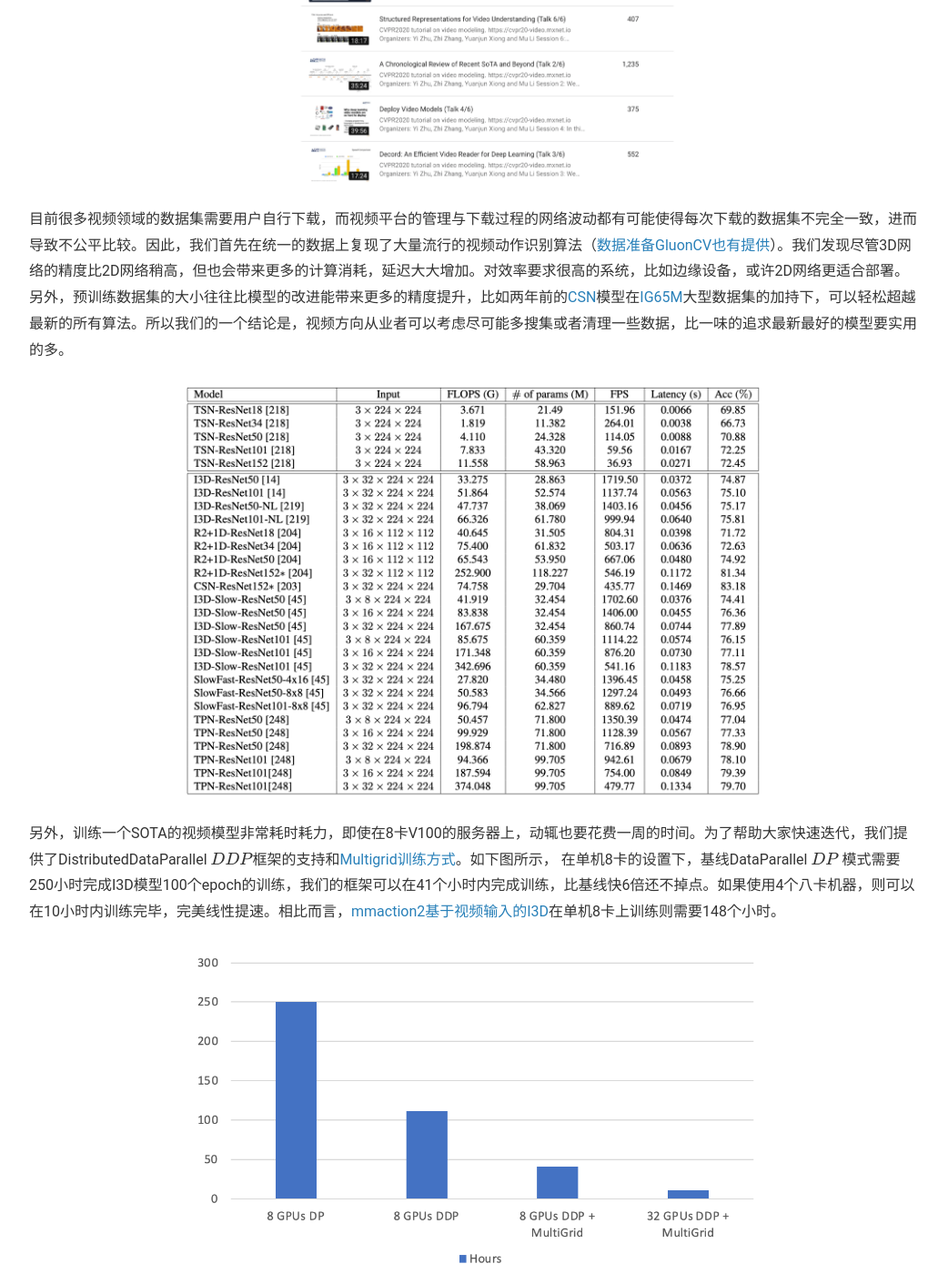
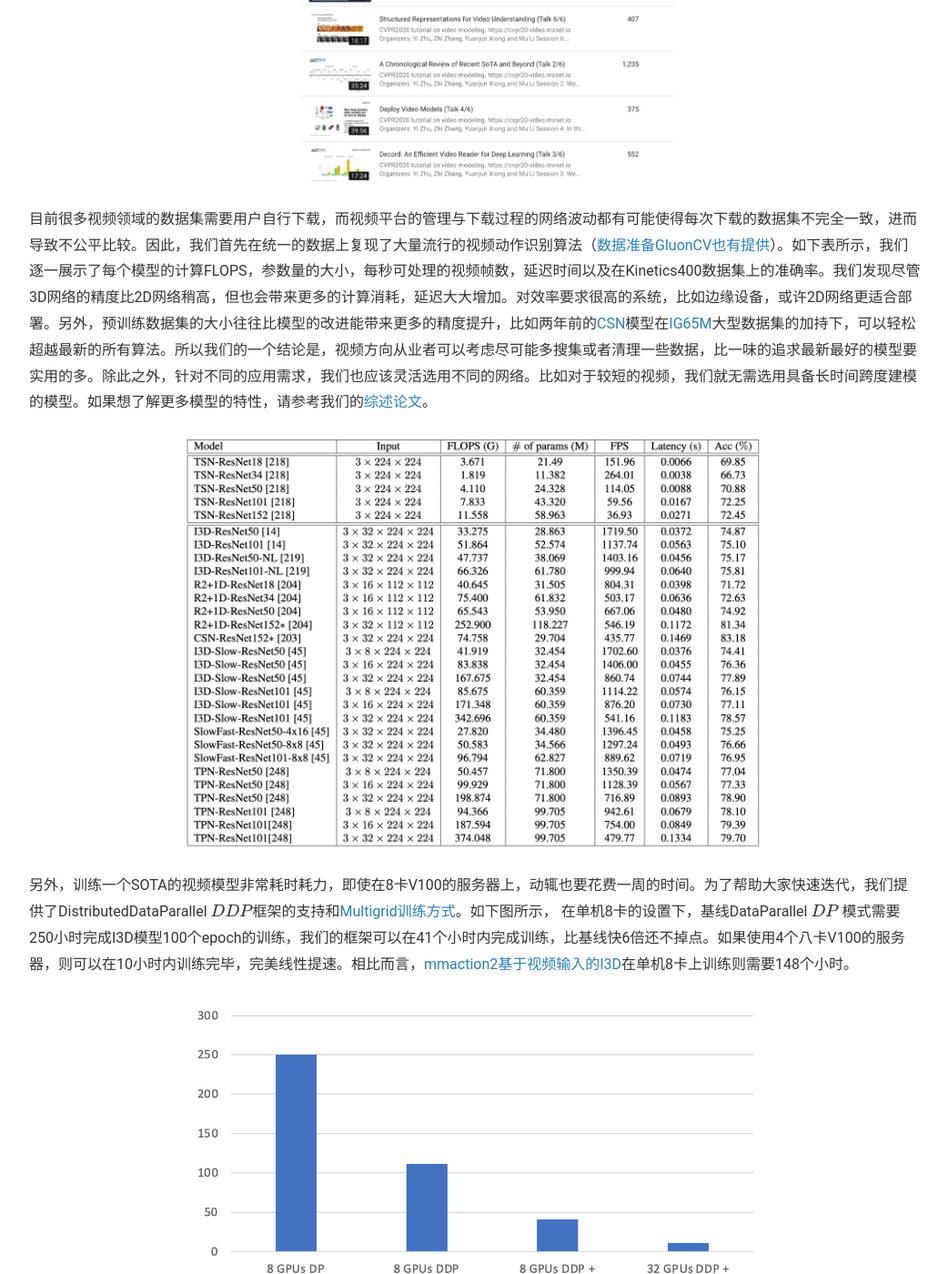
Before and after one commit to mxnet-zh/blog, a Jekyll site: the page built from _posts/2020-12-22-gluon-cv-0.9-videotorch.md, in a window 1280 px wide and 1400 px high, scrolled down 997 px. Shown: the whole window at 91% size, without its empty margins (118-1160 px from the left). Built offline with Jekyll 4.4.1, drawn with Linux system fonts in a browser that asks for light colours; formulas are drawn with MathJax 3.

Commit message:
add more explanation

```diff
--- a/_posts/2020-12-22-gluon-cv-0.9-videotorch.md
+++ b/_posts/2020-12-22-gluon-cv-0.9-videotorch.md
@@ -7,16 +7,13 @@ author: 朱毅 Amazon Applied Scientist
 
 2020短视频继续爆发式发展，对视频理解的需求也继续猛增。不论是搞科研，还是项目落地，如何选择一个合适自己应用场景的视频模型至关重要。然而，论文满天飞，SOTA年年变，到底该怎样快速上车视频风口呢？在这次GluonCV 0.9.0发布中，我们不仅提供了针对视频动作识别可复现的[模型库](https://cv.gluon.ai/model_zoo/action_recognition.html) (46个模型，支持PyTorch和MXNet)，易上手的教程（[特征抽取](https://github.com/dmlc/gluon-cv/blob/master/scripts/action-recognition/feat_extract_pytorch.py)，[模型微调](https://cv.gluon.ai/build/examples_torch_action_recognition/finetune_custom.html)，[FLOPS计算](https://github.com/dmlc/gluon-cv/blob/master/scripts/action-recognition/get_flops.py)），还有涵盖200+篇论文的[综述](https://arxiv.org/abs/2012.06567)，以及对应的视频教程([Youtube](https://www.youtube.com/watch?v=Jwt0Wtlv_uo&list=PLGCZZzK2R0X6RQiQrbShUULsbF1qeC17d)和[bilibili](https://www.bilibili.com/video/BV1ZZ4y1g7zm))。不论你需要一个能复现的代码库，还是准确率最高的模型，还是公平比较的基准（包括数据集），或是未来研究的方向，GluonCV 0.9.0里都能找到，一应俱全。
 
-
 ![](img/gluon-cv-0.9-videotorch-tutorial.png){:width="640"}
 
-
-目前很多视频领域的数据集需要用户自行下载，而视频平台的管理与下载过程的网络波动都有可能使得每次下载的数据集不完全一致，进而导致不公平比较。因此，我们首先在统一的数据上复现了大量流行的视频动作识别算法（[数据准备GluonCV也有提供](https://github.com/dmlc/gluon-cv/blob/master/scripts/action-recognition/ARXIV.md)）。我们发现尽管3D网络的精度比2D网络稍高，但也会带来更多的计算消耗，延迟大大增加。对效率要求很高的系统，比如边缘设备，或许2D网络更适合部署。另外，预训练数据集的大小往往比模型的改进能带来更多的精度提升，比如两年前的[CSN](https://arxiv.org/abs/1904.02811)模型在[IG65M](https://arxiv.org/abs/1905.00561)大型数据集的加持下，可以轻松超越最新的所有算法。所以我们的一个结论是，视频方向从业者可以考虑尽可能多搜集或者清理一些数据，比一味的追求最新最好的模型要实用的多。
+目前很多视频领域的数据集需要用户自行下载，而视频平台的管理与下载过程的网络波动都有可能使得每次下载的数据集不完全一致，进而导致不公平比较。因此，我们首先在统一的数据上复现了大量流行的视频动作识别算法（[数据准备GluonCV也有提供](https://github.com/dmlc/gluon-cv/blob/master/scripts/action-recognition/ARXIV.md)）。如下表所示，我们逐一展示了每个模型的计算FLOPS，参数量的大小，每秒可处理的视频帧数，延迟时间以及在Kinetics400数据集上的准确率。我们发现尽管3D网络的精度比2D网络稍高，但也会带来更多的计算消耗，延迟大大增加。对效率要求很高的系统，比如边缘设备，或许2D网络更适合部署。另外，预训练数据集的大小往往比模型的改进能带来更多的精度提升，比如两年前的[CSN](https://arxiv.org/abs/1904.02811)模型在[IG65M](https://arxiv.org/abs/1905.00561)大型数据集的加持下，可以轻松超越最新的所有算法。所以我们的一个结论是，视频方向从业者可以考虑尽可能多搜集或者清理一些数据，比一味的追求最新最好的模型要实用的多。除此之外，针对不同的应用需求，我们也应该灵活选用不同的网络。比如对于较短的视频，我们就无需选用具备长时间跨度建模的模型。如果想了解更多模型的特性，请参考我们的[综述论文](https://arxiv.org/abs/2012.06567)。
 
 ![](img/gluon-cv-0.9-videotorch-benchmark.png){:width="640"}
 
-
-另外，训练一个SOTA的视频模型非常耗时耗力，即使在8卡V100的服务器上，动辄也要花费一周的时间。为了帮助大家快速迭代，我们提供了DistributedDataParallel (DDP)框架的支持和[Multigrid训练方式](https://arxiv.org/abs/1912.00998)。如下图所示， 在单机8卡的设置下，基线DataParallel (DP) 模式需要250小时完成I3D模型100个epoch的训练，我们的框架可以在41个小时内完成训练，比基线快6倍还不掉点。如果使用4个八卡机器，则可以在10小时内训练完毕，完美线性提速。相比而言，[mmaction2基于视频输入的I3D](https://github.com/open-mmlab/mmaction2/blob/master/configs/recognition/i3d/README.md)在单机8卡上训练则需要148个小时。
+另外，训练一个SOTA的视频模型非常耗时耗力，即使在8卡V100的服务器上，动辄也要花费一周的时间。为了帮助大家快速迭代，我们提供了DistributedDataParallel (DDP)框架的支持和[Multigrid训练方式](https://arxiv.org/abs/1912.00998)。如下图所示， 在单机8卡的设置下，基线DataParallel (DP) 模式需要250小时完成I3D模型100个epoch的训练，我们的框架可以在41个小时内完成训练，比基线快6倍还不掉点。如果使用4个八卡V100的服务器，则可以在10小时内训练完毕，完美线性提速。相比而言，[mmaction2基于视频输入的I3D](https://github.com/open-mmlab/mmaction2/blob/master/configs/recognition/i3d/README.md)在单机8卡上训练则需要148个小时。
 
 ![](img/gluon-cv-0.9-videotorch-timing.png){:width="640"}
 
```
